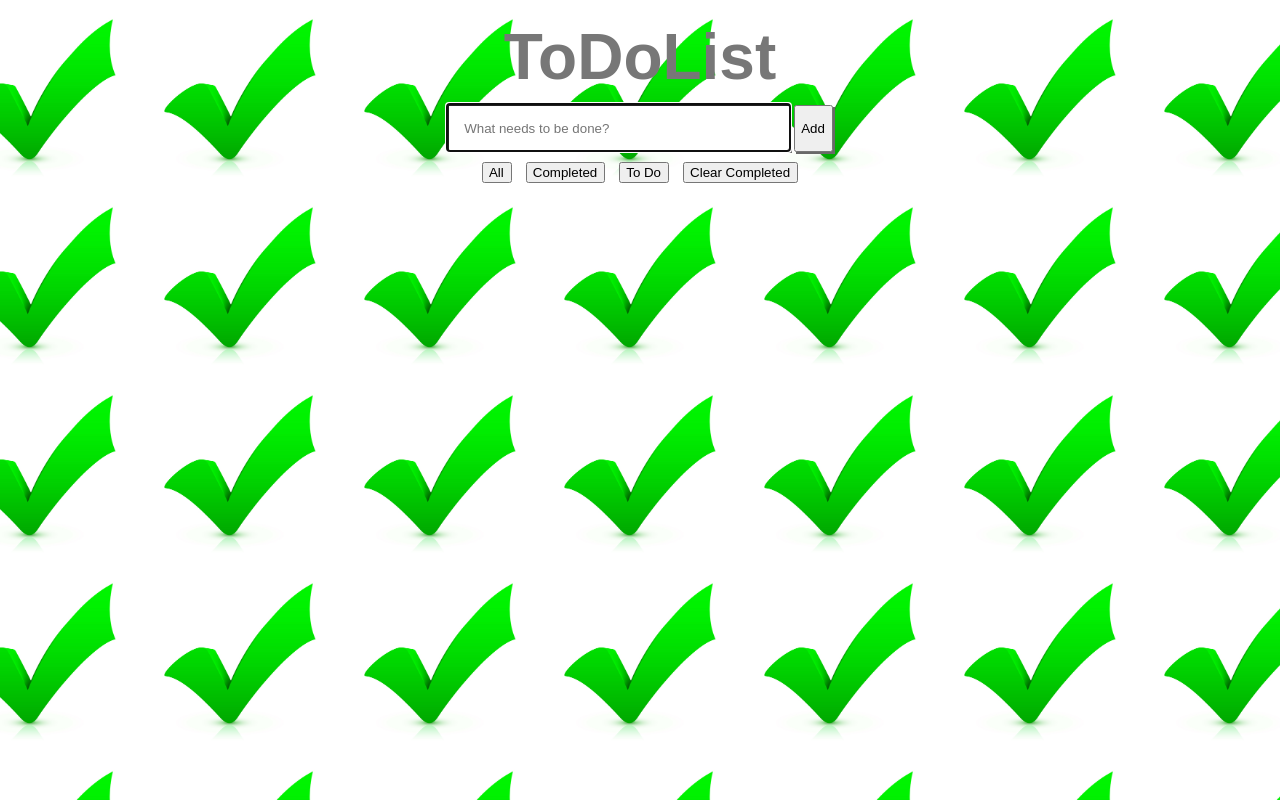
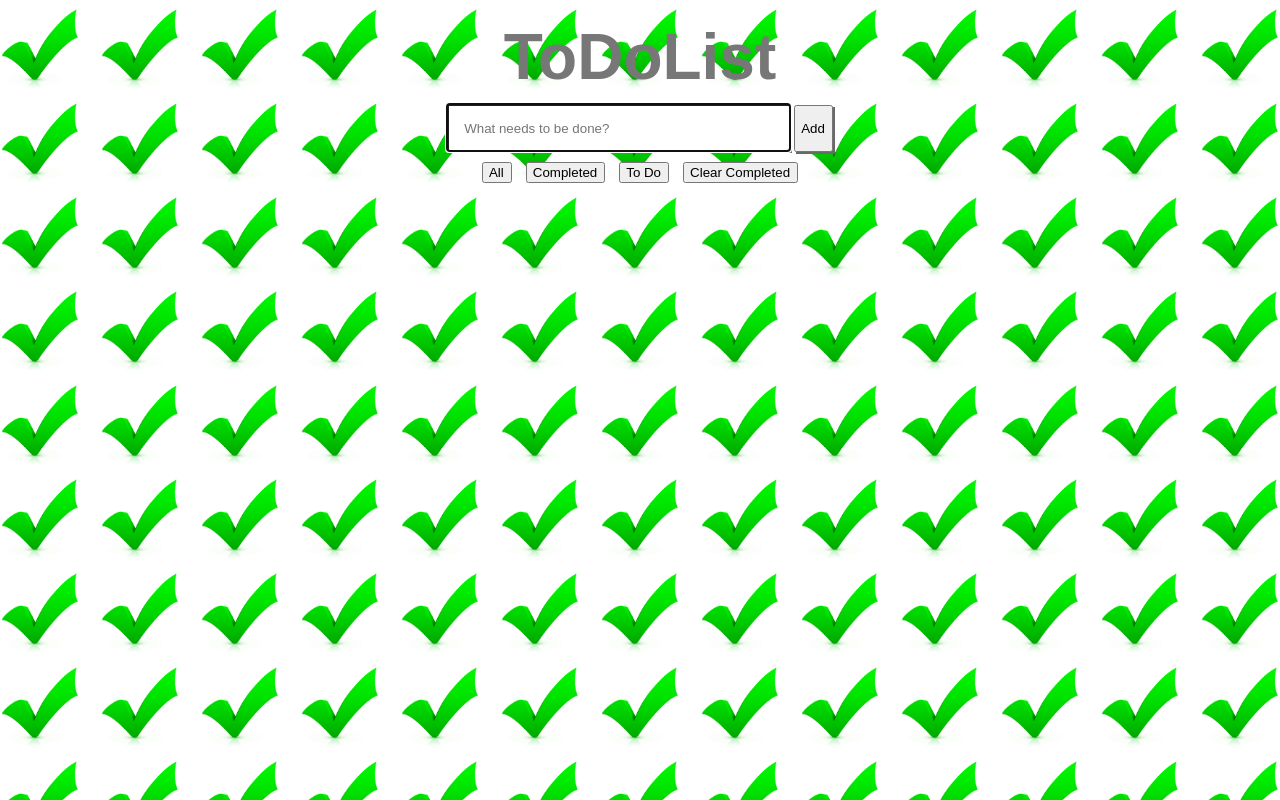
Before and after one commit to wadebev11/todolist.github.io, a plain HTML site: page index.html in a window 1280 px wide. Drawn offline with Linux system fonts and the light colour scheme.

Commit message:
Update project1.css

```diff
--- a/project1.css
+++ b/project1.css
@@ -6,7 +6,7 @@ html, body, h1, h2, h3, h4, ul, ol, li, p, a {
 }
 html {
     background: black url(Green-Check-Mark.jpg) top center repeat;
-    background-size: 200px auto;
+    background-size: 100px auto;
 }
 
 h1 {
```
